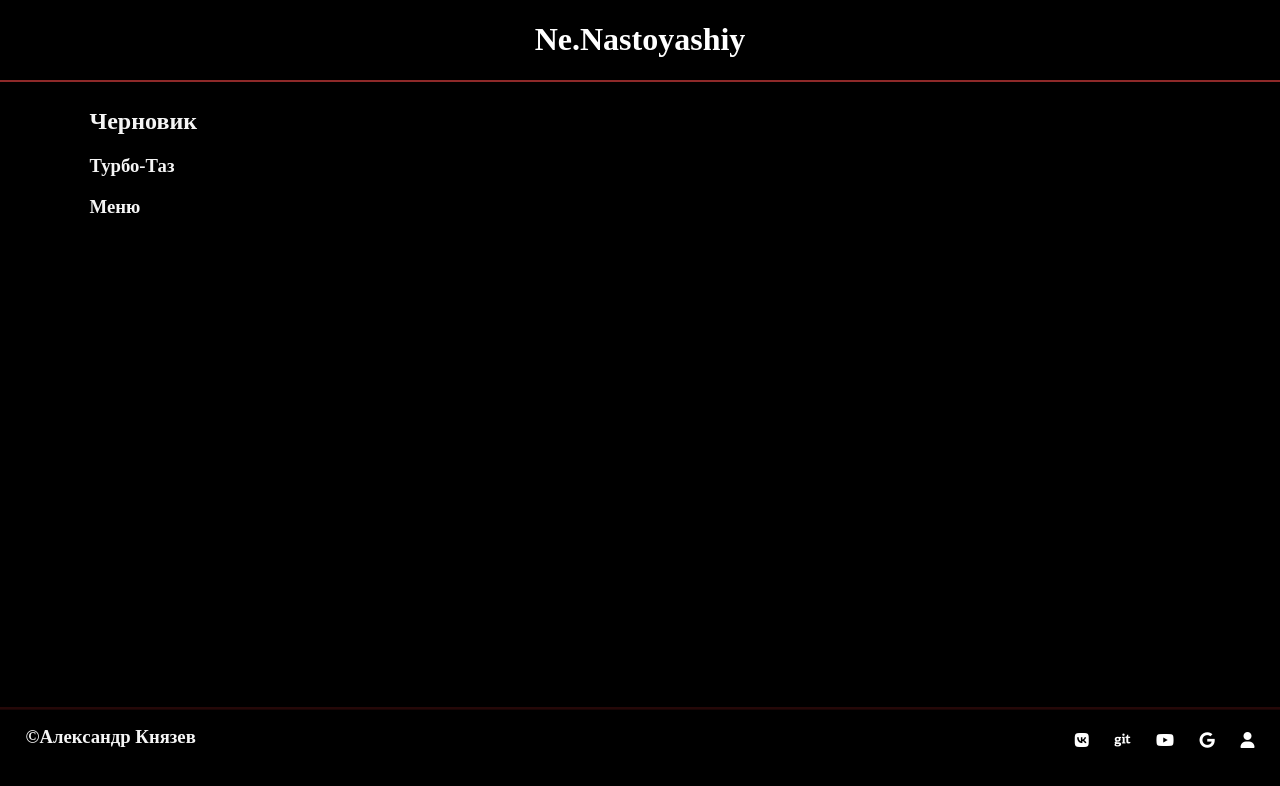
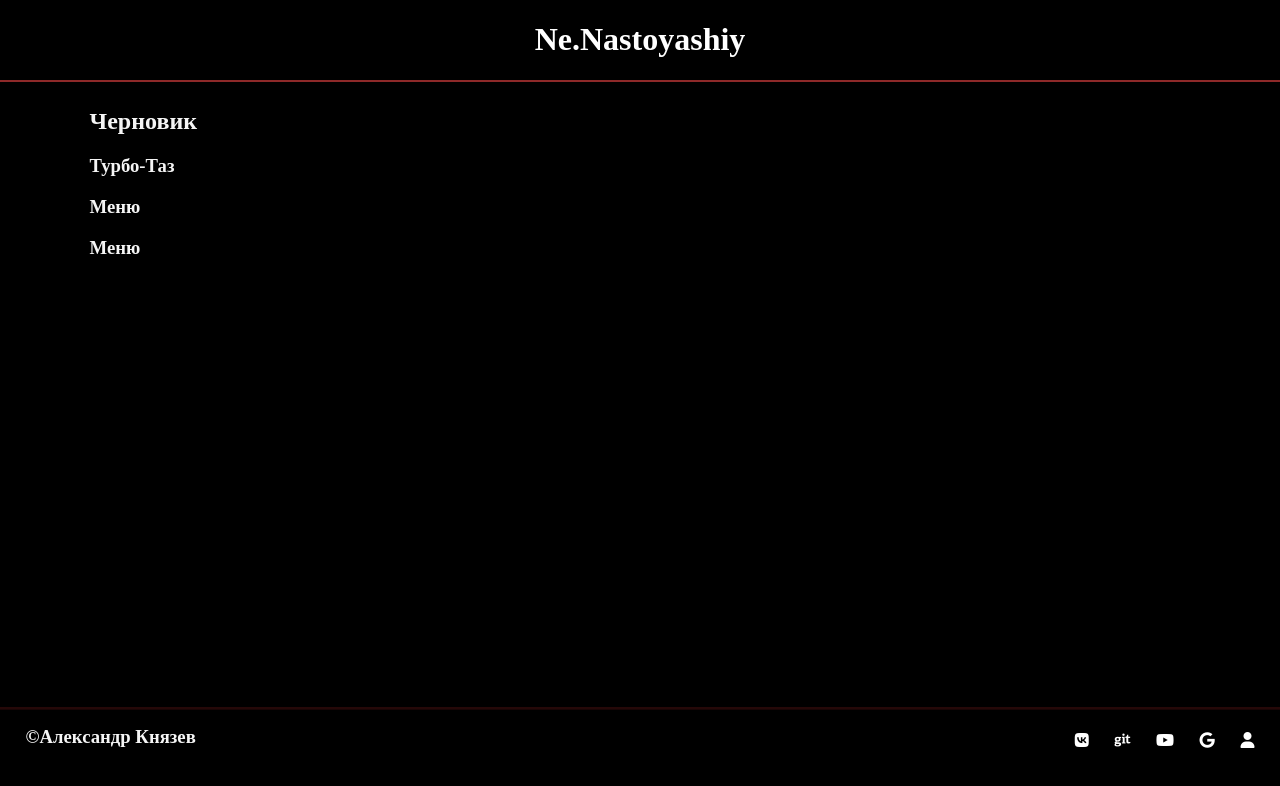
Before and after one commit to arenreal/new-project, a plain HTML site: page pages/draft.html in a window 1280 px wide. Drawn offline with Linux system fonts and the light colour scheme.

Commit message:
add books

```diff
--- a/pages/draft.html
+++ b/pages/draft.html
@@ -18,6 +18,7 @@
         <h2>Черновик</h2>
         <a href="turbo.html"><h3>Турбо-Таз</h3></a>
         <a href="kitchen/menu.html"><h3>Меню</h3></a>
+        <a href="../base_data/Chistaya_arkhitektura_Iskusstvo_razrabotki_programmnogo_obespechenia_2018.pdf"><h3>Меню</h3></a>
     </div>
 
 
```
Also changed, not shown: 1 other file.
